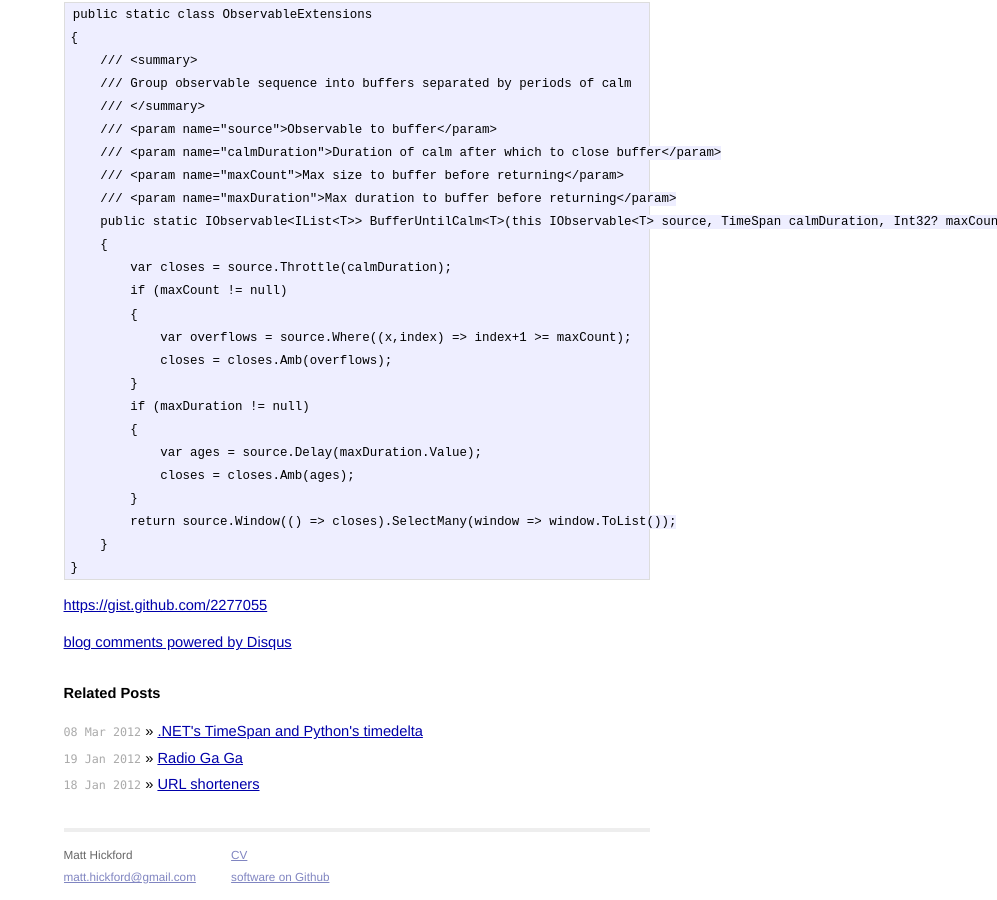
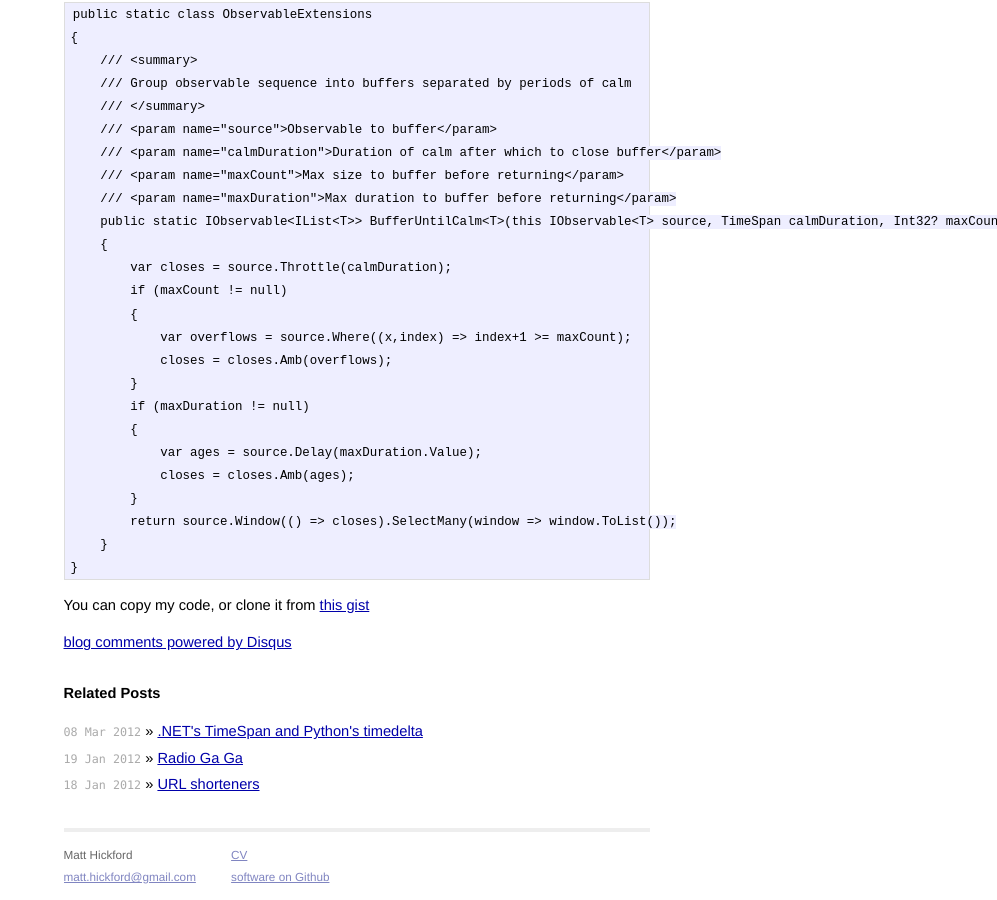
Before and after one commit to hickford/hickford.github.io, a Jekyll site: the page built from _posts/2012-03-29-reactive-extensions-buffer-until-calm.markdown, in a window 1280 px wide and 900 px high, scrolled down 1010 px. Shown: the whole window, without its empty margins (283-1280 px from the left). Built offline with Jekyll 4.4.1, drawn with Linux system fonts in a browser that asks for light colours; Markdown is read by kramdown in place of the engine named in the settings; comment, search, counter and statistics services are not loaded.

Commit message:
fix html

```diff
--- a/_posts/2012-03-29-reactive-extensions-buffer-until-calm.markdown
+++ b/_posts/2012-03-29-reactive-extensions-buffer-until-calm.markdown
@@ -55,4 +55,4 @@ I'm sharing this because there a [few](http://stackoverflow.com/questions/759777
         }
     }
 
-<https://gist.github.com/2277055>
+You can copy my code, or clone it from [this gist](https://gist.github.com/2277055)
```
